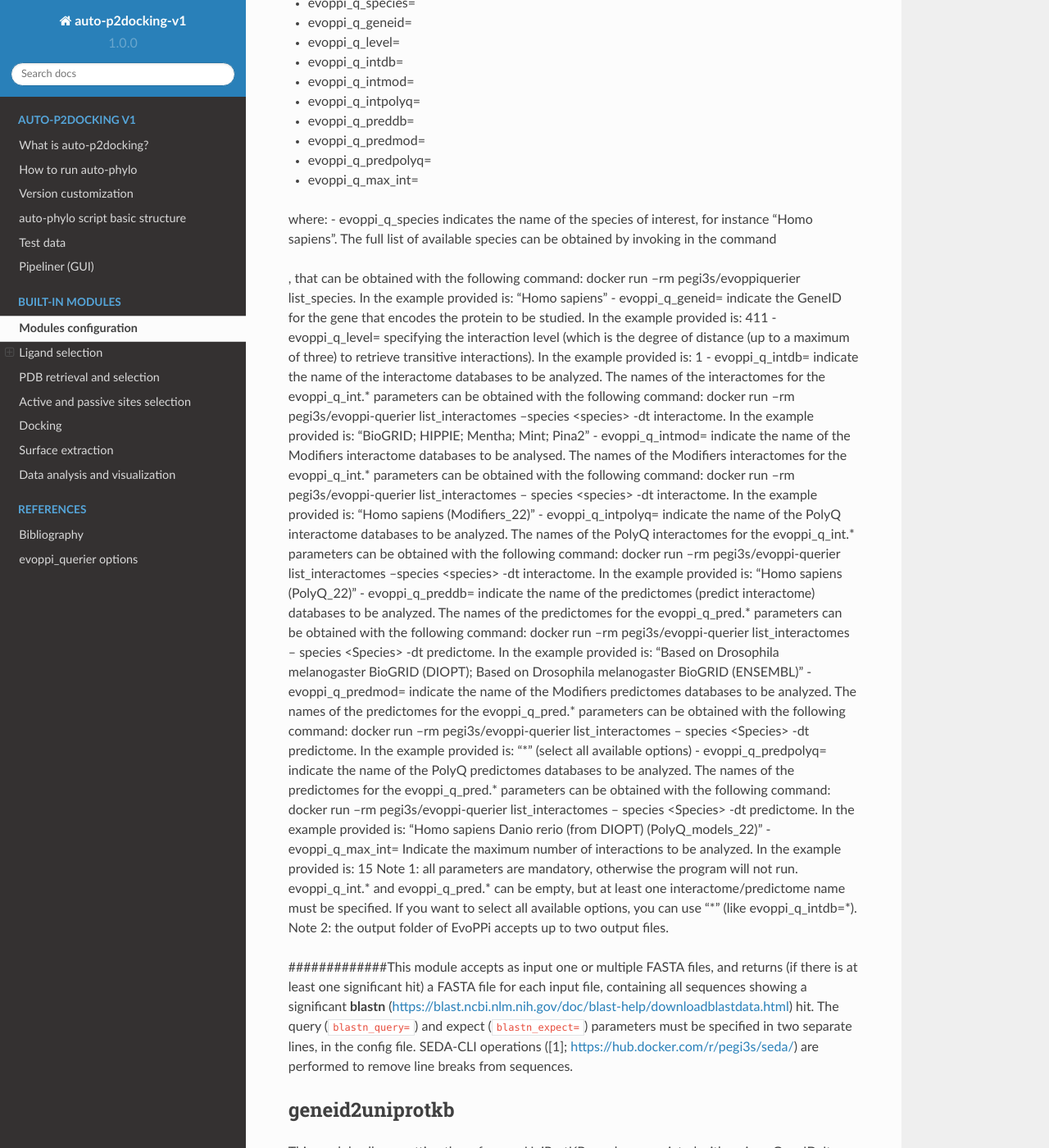
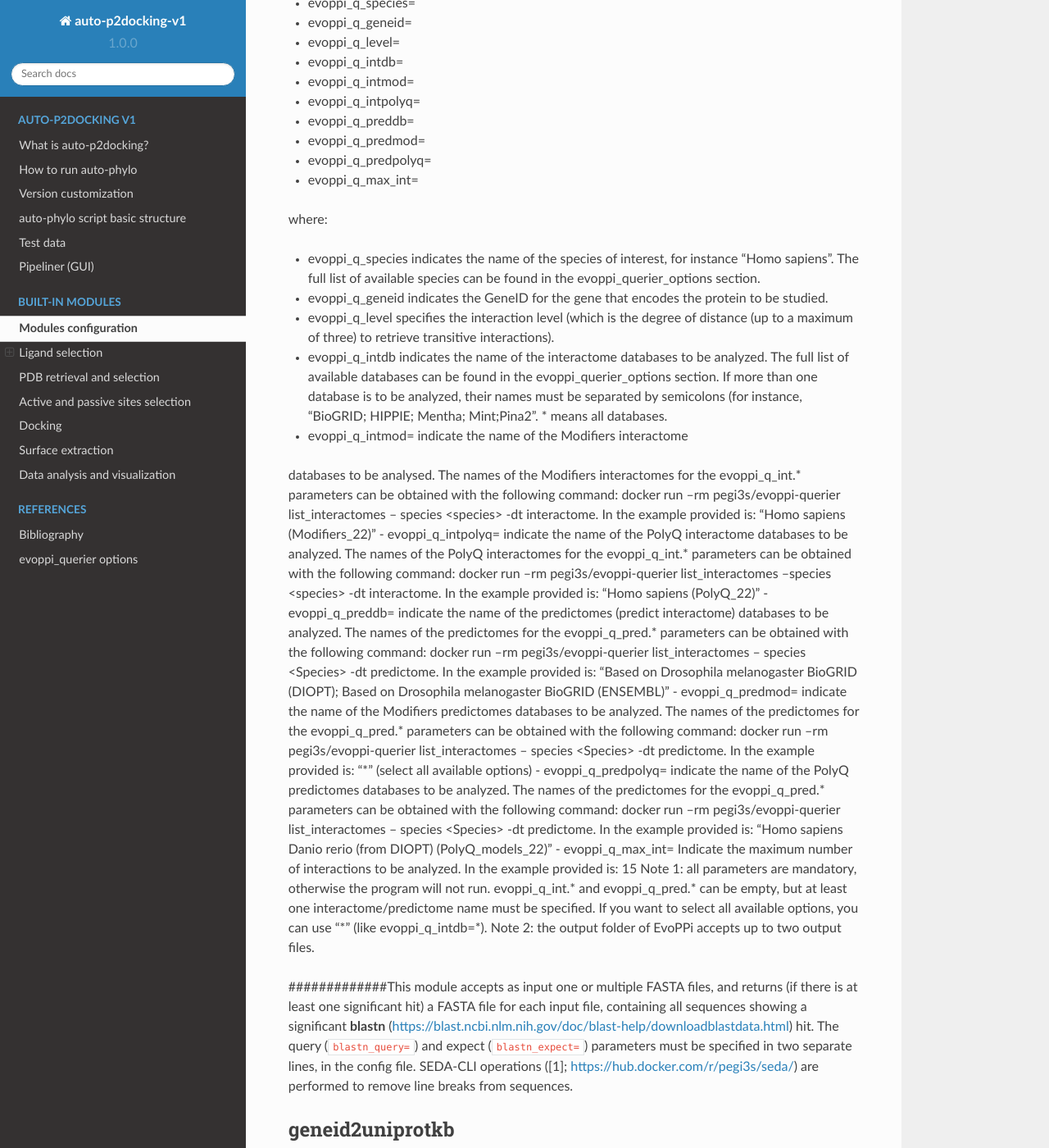
Before and after one commit to pegi3s/auto-p2docking-docs, a Sphinx documentation site: the page built from source/modules_1_ligand_selection.rst, in a window 1280 px wide and 1400 px high, scrolled down 478 px. Shown: the whole window at 82% size. Built offline with Sphinx 7.4.7 and the Read the Docs theme 2.0.0, drawn with Linux system fonts in a browser that asks for light colours.

Commit message:
Update modules_1_ligand_selection.rst

```diff
--- a/source/modules_1_ligand_selection.rst
+++ b/source/modules_1_ligand_selection.rst
@@ -23,27 +23,15 @@ as text files with one GeneID per line. The following parameters must be declare
 - evoppi_q_max_int=
 
 where:
-- evoppi_q_species indicates the name of the species of interest, for instance "Homo sapiens". The full list of
-available species can be obtained by invoking in the command
 
+- evoppi_q_species indicates the name of the species of interest, for instance "Homo sapiens". The full list of available species can be found in the evoppi_querier_options section.
 
+- evoppi_q_geneid indicates the GeneID for the gene that encodes the protein to be studied.
 
+- evoppi_q_level specifies the interaction level (which is the degree of distance (up to a maximum of three) to retrieve transitive interactions).
 
+- evoppi_q_intdb indicates the name of the interactome databases to be analyzed. The full list of available databases can be found in the evoppi_querier_options section. If more than one database is to be analyzed, their names must be separated by semicolons (for instance, "BioGRID; HIPPIE; Mentha; Mint;Pina2". * means all databases.
 
-, that can
-be obtained with the following command: docker run --rm pegi3s/evoppiquerier
-list_species. In the example provided is: "Homo sapiens"
-- evoppi_q_geneid= indicate the GeneID for the gene that encodes the
-protein to be studied. In the example provided is: 411
-- evoppi_q_level= specifying the interaction level (which is the degree of
-distance (up to a maximum of three) to retrieve transitive interactions). In
-the example provided is: 1
-- evoppi_q_intdb= indicate the name of the interactome databases to be
-analyzed. The names of the interactomes for the evoppi_q_int.*
-parameters can be obtained with the following command: docker run --rm
-pegi3s/evoppi-querier list_interactomes --species <species> -dt
-interactome. In the example provided is: "BioGRID; HIPPIE; Mentha; Mint;
-Pina2"
 - evoppi_q_intmod= indicate the name of the Modifiers interactome
 databases to be analysed. The names of the Modifiers interactomes for
 the evoppi_q_int.* parameters can be obtained with the following
```
